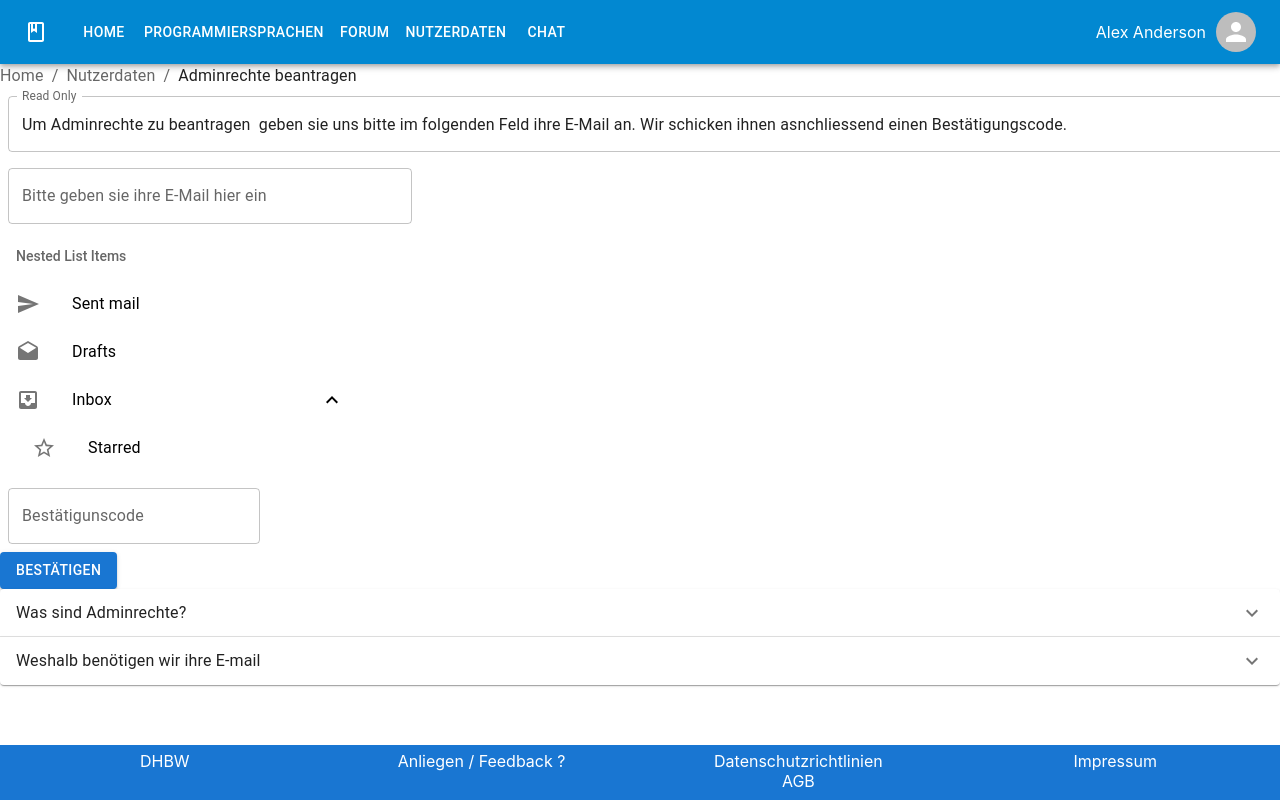
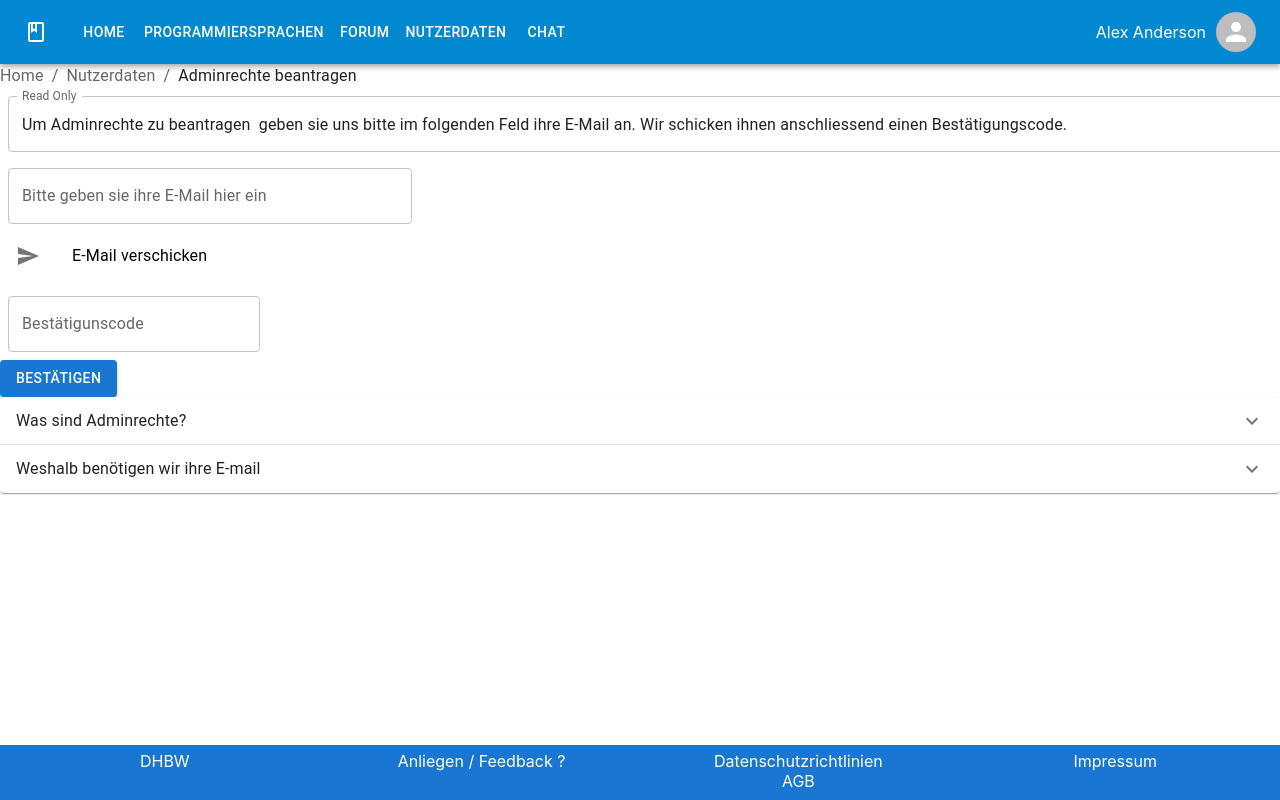
Before and after one commit to sakulklk/Lernmanagement, a Next.js app: page /nutzerdaten_adminrechte_beantragen in a window 1280 px wide. Shown: the top 800 px of the page. Built offline with nearby package versions, Linux system fonts and the light colour scheme.

Commit message:
2 files modified

```diff
--- a/components/admin/Liste.js
+++ b/components/admin/Liste.js
@@ -25,40 +25,18 @@ export default function NestedList() {
       component="nav"
       aria-labelledby="nested-list-subheader"
       subheader={
-        <ListSubheader component="div" id="nested-list-subheader">
-          Nested List Items
-        </ListSubheader>
+        <ListSubheader
+          component="div"
+          id="nested-list-subheader"
+        ></ListSubheader>
       }
     >
       <ListItemButton>
         <ListItemIcon>
           <SendIcon />
         </ListItemIcon>
-        <ListItemText primary="Sent mail" />
+        <ListItemText primary="E-Mail verschicken" />
       </ListItemButton>
-      <ListItemButton>
-        <ListItemIcon>
-          <DraftsIcon />
-        </ListItemIcon>
-        <ListItemText primary="Drafts" />
-      </ListItemButton>
-      <ListItemButton onClick={handleClick}>
-        <ListItemIcon>
-          <InboxIcon />
-        </ListItemIcon>
-        <ListItemText primary="Inbox" />
-        {open ? <ExpandLess /> : <ExpandMore />}
-      </ListItemButton>
-      <Collapse in={open} timeout="auto" unmountOnExit>
-        <List component="div" disablePadding>
-          <ListItemButton sx={{ pl: 4 }}>
-            <ListItemIcon>
-              <StarBorder />
-            </ListItemIcon>
-            <ListItemText primary="Starred" />
-          </ListItemButton>
-        </List>
-      </Collapse>
     </List>
   );
 }
--- a/components/admin/Textfeld.js
+++ b/components/admin/Textfeld.js
@@ -16,7 +16,7 @@ export default function Textfield() {
         <TextField
           id="outlined-read-only-input"
           label="Read Only"
-          defaultValue="Um Adminrechte zu beantragen  geben sie uns bitte im folgenden Feld ihre E-Mail an. Wir schicken ihnen asnchliessend einen Bestätigungscode."
+          defaultValue="Um Adminrechte zu beantragen  geben sie uns bitte im folgenden Feld ihre E-Mail an. Wir schicken ihnen anschliessend einen Bestätigungscode."
           InputProps={{
             readOnly: true,
           }}
```
